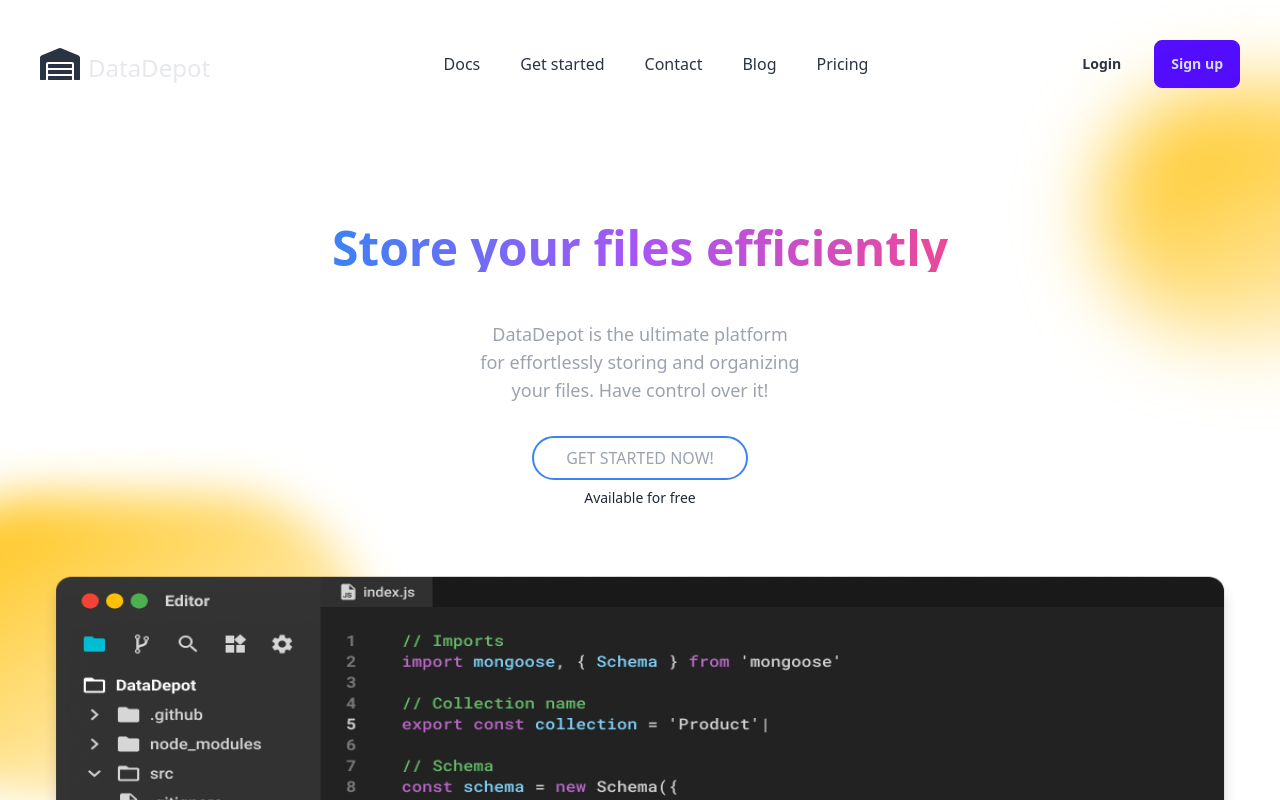
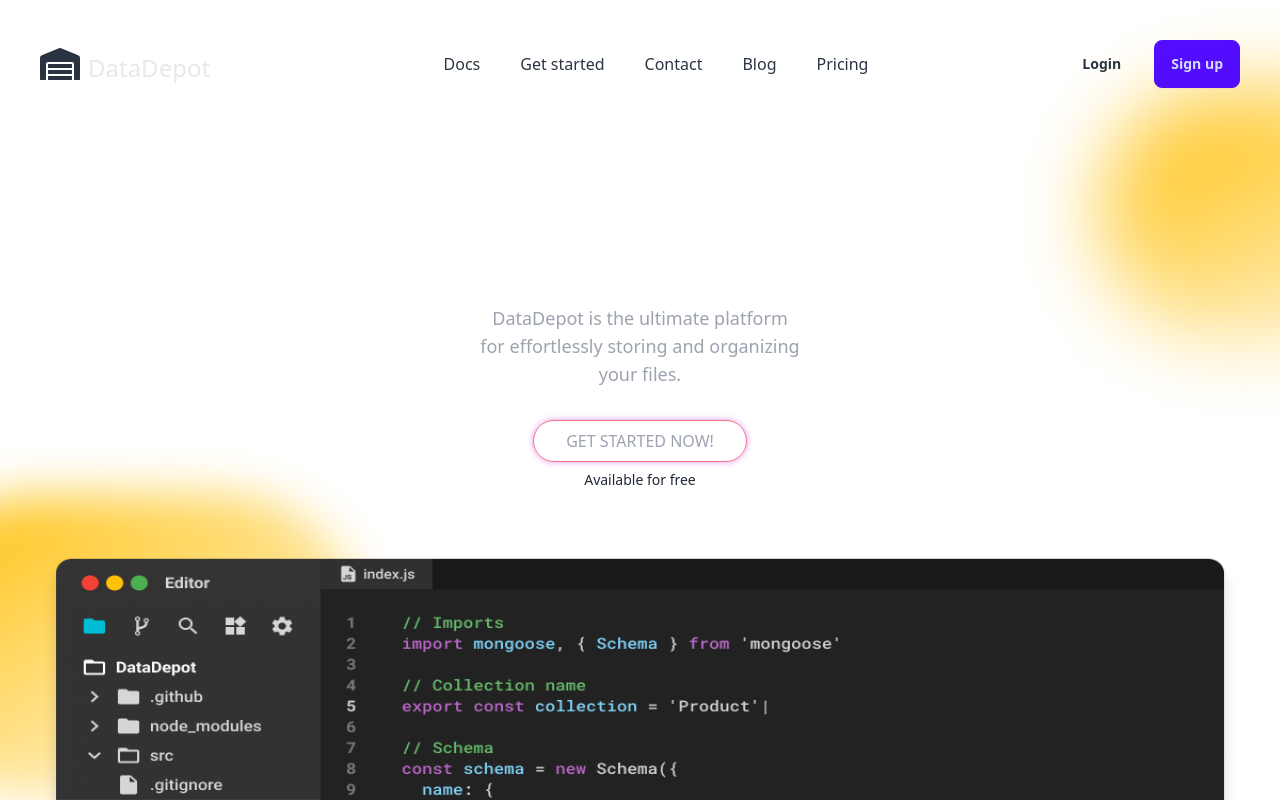
Before and after one commit to OndrejLosensky/DataDepot, a Next.js app: page / in a window 1280 px wide. Shown: the top 800 px of the page. Built offline with nearby package versions, Linux system fonts and the light colour scheme.

Commit message:
new heropage button style

```diff
--- a/components/home/Home.jsx
+++ b/components/home/Home.jsx
@@ -12,20 +12,39 @@ const Hero = () => {
           <div class="flex place-items-center before:absolute before:h-[850px] before:w-full sm:before:w-[480px] before:translate-x-[-750px] before:translate-y-[550px] before:rounded-full before:bg-gradient-to-br before:from-warning before:to-transparent before:blur-xl before:content-[''] after:absolute after:-z-20 after:h-[180px] after:w-full sm:after:w-[240px] after:translate-x-1/3 after:bg-gradient-conic after:from-secondary after:via-success after:blur-3xl after:content-[''] before:dark:bg-gradient-to-br before:dark:from-transparent before:dark:to-primary before:dark:opacity-20 after:dark:from-green-600 after:dark:via-green-400 after:dark:opacity-100 before:lg:h-[300px] z-[-1]"></div>
 
 
-            <h2 className='pt-32 text-5xl text-center font-semibold bg-gradient-to-r from-blue-500 via-purple-500 to-pink-500 text-transparent bg-clip-text shadow-glow'>
+            <h2 className='pt-32 text-5xl text-center font-semibold text-white'>
               Store your files efficiently
             </h2>
 
 
 
-            <p className='text-gray-400 text-lg pt-12 text-wrap w-1/4'>
-              DataDepot is the ultimate platform for effortlessly storing and organizing  your files. Have control over it!
+            <p className='text-gray-400 text-lg pt-8 text-wrap w-1/4'>
+              DataDepot is the ultimate platform for effortlessly storing and organizing  your files.
             </p>
-            <button className="mt-8 px-8 py-2 rounded-full border-2 border-blue-500">
-              <span className="flex items-center uppercase font-thin text-gray-400 hover:text-gray-200 duration-300 ">
-                  Get started now!
+
+            <button className="mt-8 px-8 py-2 relative overflow-hidden border-rose-400 text-gray-400 hover:text-gray-200 duration-300 border rounded-full shadow-md hover:shadow-lg"
+              style={{
+                boxShadow: '0 0 6px rgba(214, 125, 235, 0.8)', // Initial glowy pink or purple border
+              }}
+            >
+              <span className="absolute top-0 left-0 w-full h-full rounded-full"></span>
+              <span className="flex items-center uppercase font-thin relative z-10 ">
+                Get started now!
               </span>
             </button>
+
+
+
+
+
+
+
+
+
+
+
+
+
             <p className="text-sm pt-2 font-extralight">
               Available for free
             </p>
```
Also changed, not shown: src/app/globals.css (line endings or trailing spaces).
